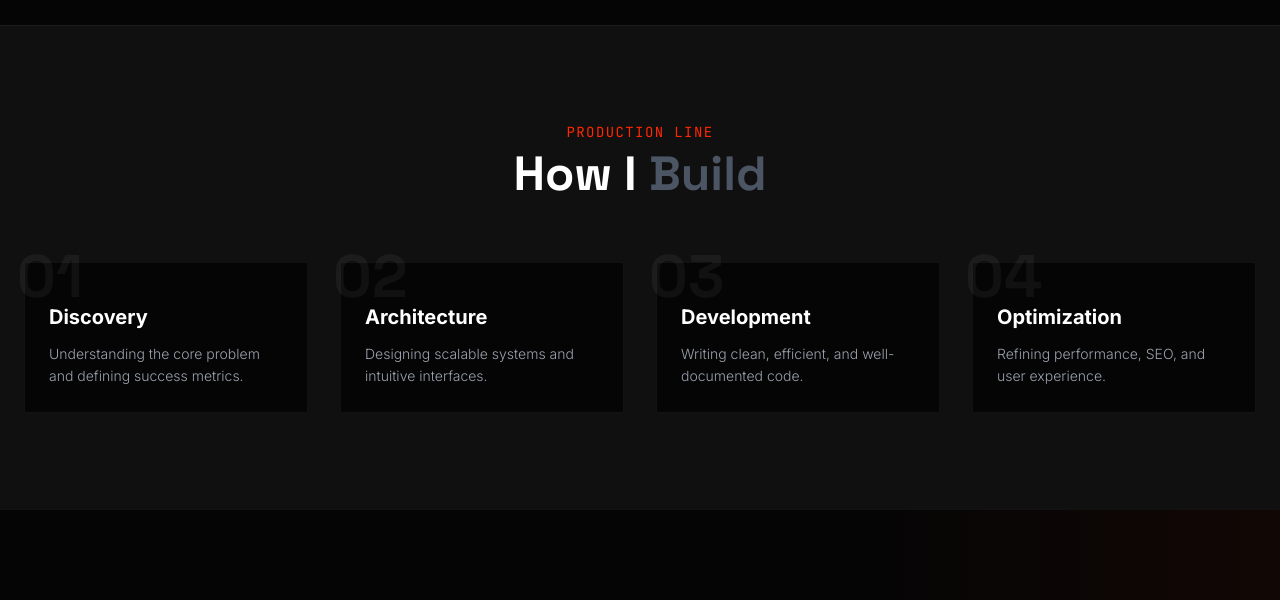
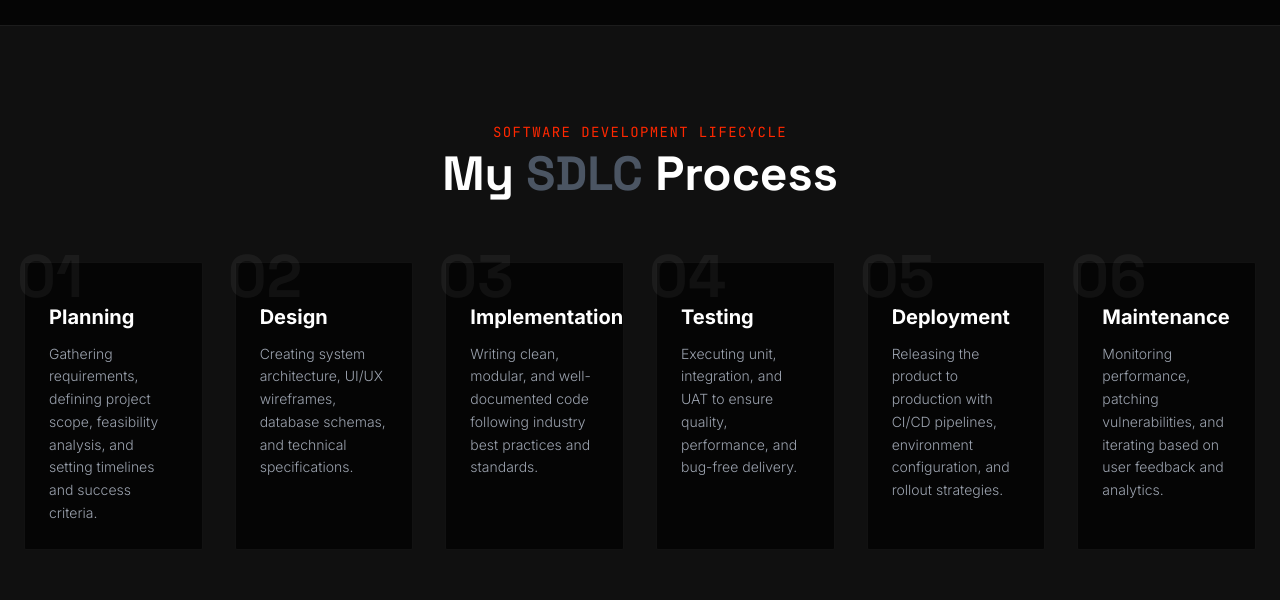
Before and after one commit to BadakalaYashwanth/portfolio, a React (Vite) app: page / in a window 1280 px wide. Shown: the part 6460-7060 px from the top of the page. Built offline with nearby package versions, Linux system fonts and the light colour scheme.

Commit message:
Change in the process

```diff
--- a/src/components/sections/Process.jsx
+++ b/src/components/sections/Process.jsx
@@ -4,23 +4,33 @@ import { fadeInUp, scaleUp, staggerContainer } from "../../utils/animationVarian
 const steps = [
     {
         num: "01",
-        title: "Discovery",
-        desc: "Understanding the core problem and defining success metrics.",
+        title: "Planning",
+        desc: "Gathering requirements, defining project scope, feasibility analysis, and setting timelines and success criteria.",
     },
     {
         num: "02",
-        title: "Architecture",
-        desc: "Designing scalable systems and intuitive interfaces.",
+        title: "Design",
+        desc: "Creating system architecture, UI/UX wireframes, database schemas, and technical specifications.",
     },
     {
         num: "03",
-        title: "Development",
-        desc: "Writing clean, efficient, and well-documented code.",
+        title: "Implementation",
+        desc: "Writing clean, modular, and well-documented code following industry best practices and standards.",
     },
     {
         num: "04",
-        title: "Optimization",
-        desc: "Refining performance, SEO, and user experience.",
+        title: "Testing",
+        desc: "Executing unit, integration, and UAT to ensure quality, performance, and bug-free delivery.",
+    },
+    {
+        num: "05",
+        title: "Deployment",
+        desc: "Releasing the product to production with CI/CD pipelines, environment configuration, and rollout strategies.",
+    },
+    {
+        num: "06",
+        title: "Maintenance",
+        desc: "Monitoring performance, patching vulnerabilities, and iterating based on user feedback and analytics.",
     },
 ];
 
@@ -36,13 +46,13 @@ export default function Process() {
         >
             <div className="container px-6 mx-auto">
                 <motion.div variants={fadeInUp} className="text-center mb-16">
-                    <span className="text-ferrari-red font-mono text-sm tracking-widest mb-2 block">PRODUCTION LINE</span>
+                    <span className="text-ferrari-red font-mono text-sm tracking-widest mb-2 block">SOFTWARE DEVELOPMENT LIFECYCLE</span>
                     <h2 className="font-heading text-4xl md:text-5xl font-bold text-white">
-                        How I <span className="text-gray-600">Build</span>
+                        My <span className="text-gray-600">SDLC</span> Process
                     </h2>
                 </motion.div>
 
-                <div className="grid grid-cols-1 md:grid-cols-4 gap-8">
+                <div className="grid grid-cols-1 md:grid-cols-3 lg:grid-cols-6 gap-8">
                     {steps.map((step) => (
                         <motion.div
                             key={step.num}
```
